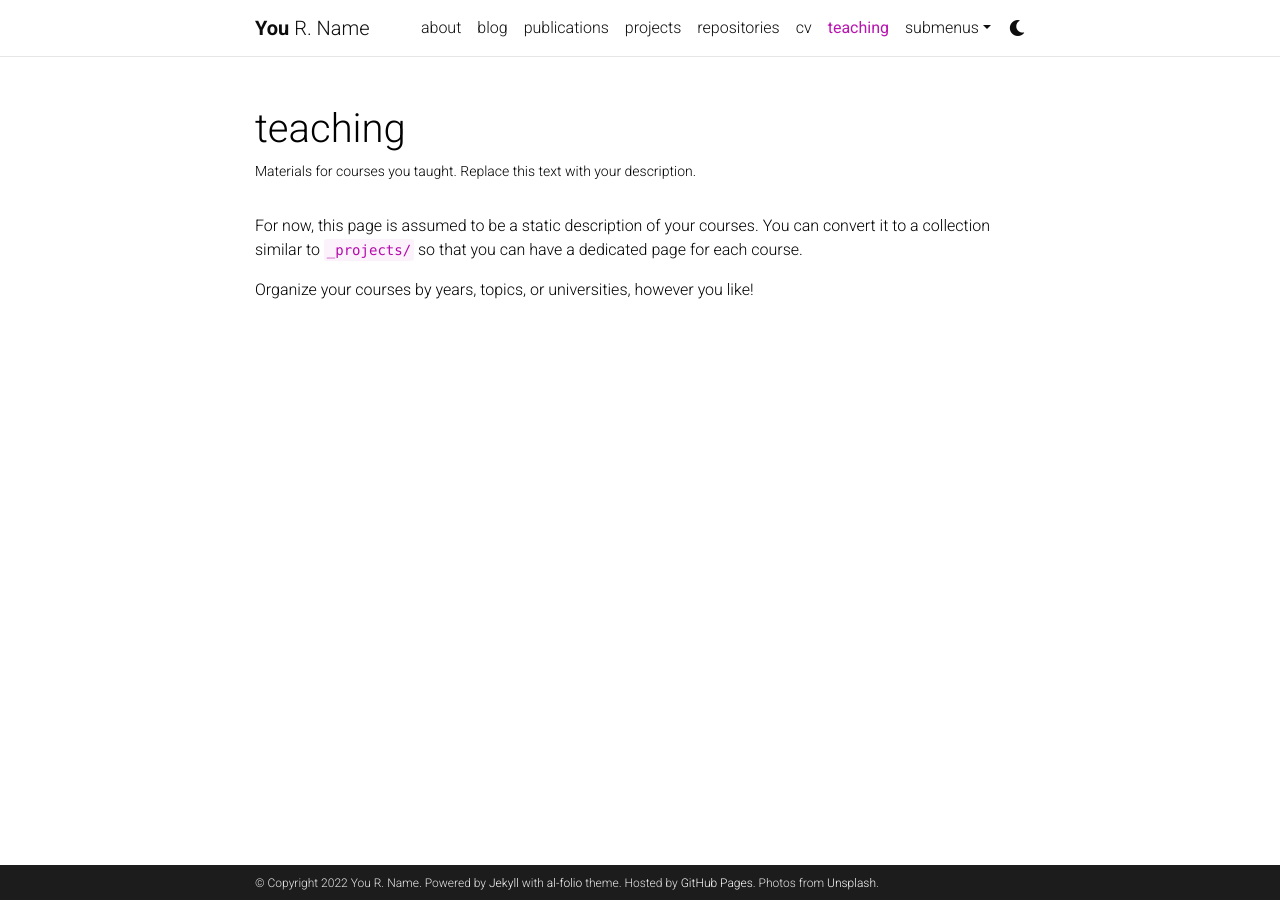
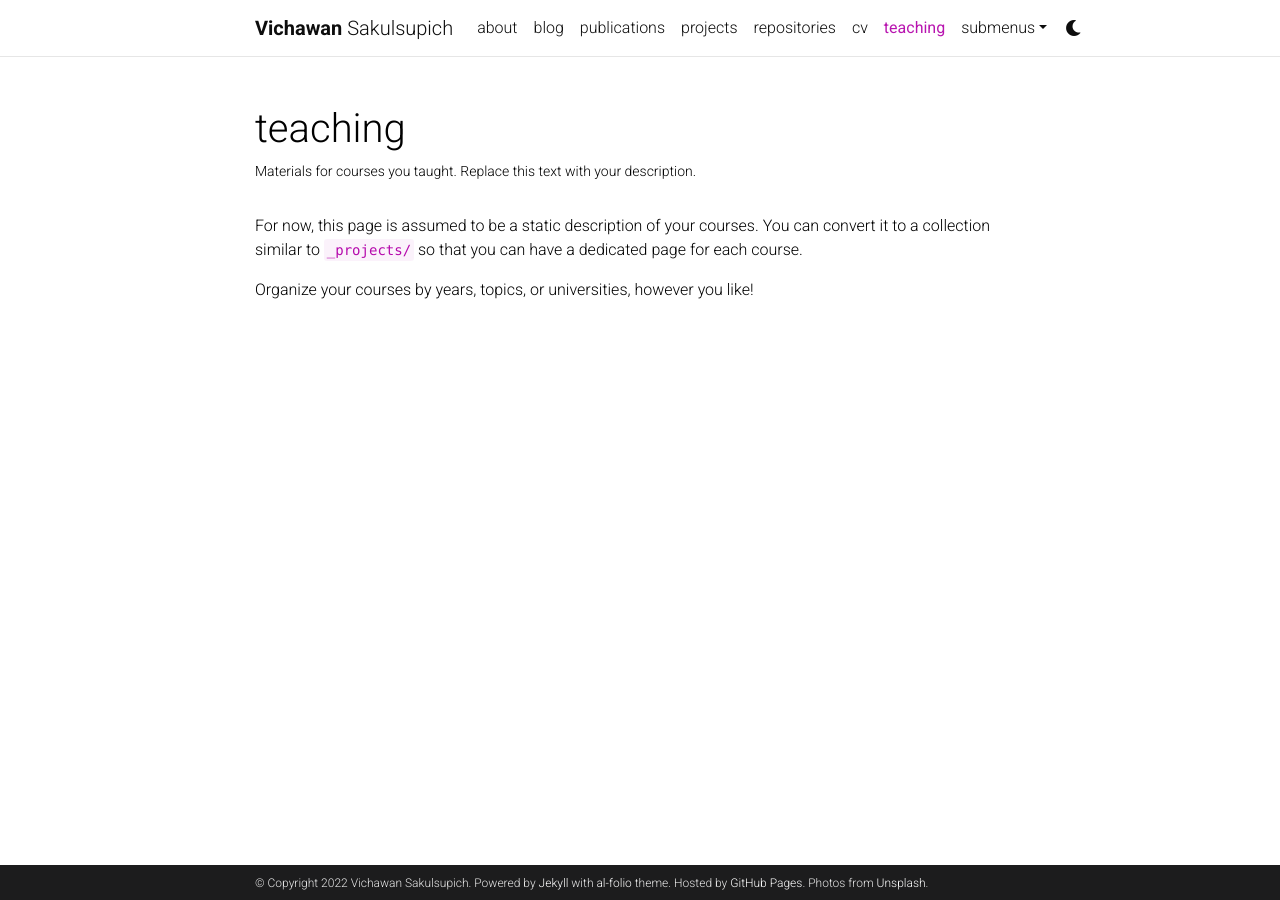
Before and after one commit to vichawans/vichawans.github.io, a Jekyll site: the page built from _pages/teaching.md, in a window 1280 px wide. Built offline with Jekyll 4.4.1, drawn with Linux system fonts in a browser that asks for light colours; comment, search, counter and statistics services are not loaded; a style sheet for code colours, icons or effects is not loaded.

Commit message:
Update _config.yml

```diff
--- a/_config.yml
+++ b/_config.yml
@@ -3,10 +3,10 @@
 # -----------------------------------------------------------------------------
 
 title: blank # the website title (if blank, full name will be used instead)
-first_name: You
-middle_name: R.
-last_name: Name
-email: you@example.com
+first_name: Vichawan
+middle_name:
+last_name: Sakulsupich
+email: vs480@cam.ac.uk
 description: > # the ">" symbol means to ignore newlines until "footer_text:"
   A simple, whitespace theme for academics. Based on [*folio](https://github.com/bogoli/-folio) design.
 footer_text: >
```
